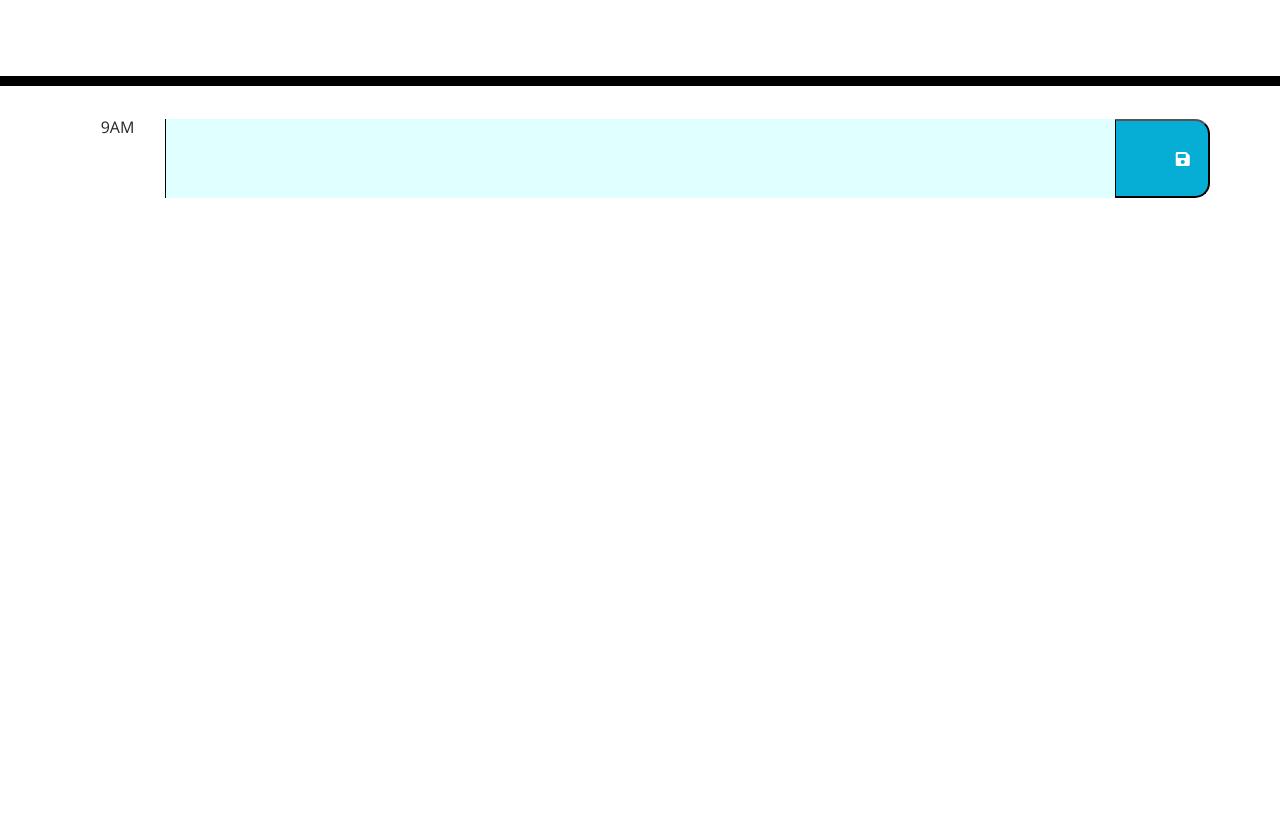
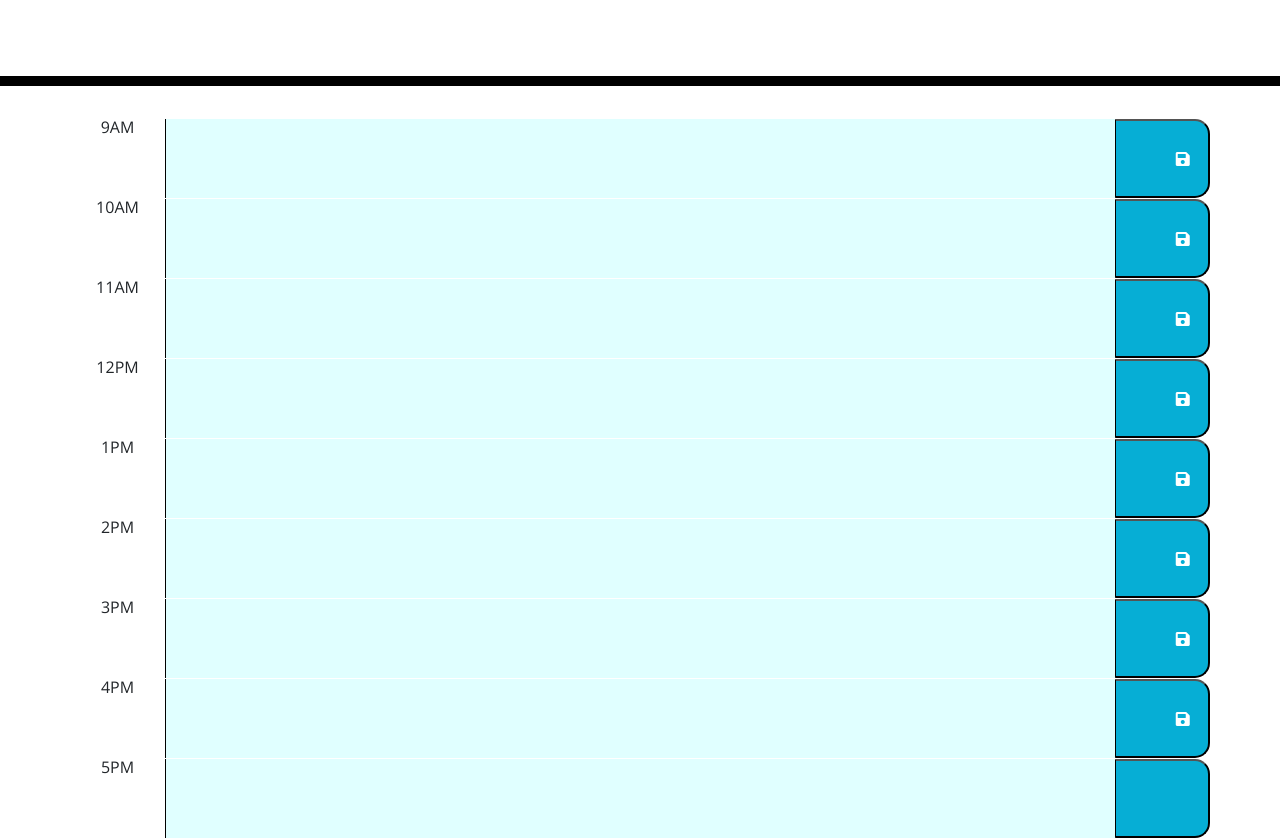
Before and after one commit to bluninjadragon/Scheduler-5, a plain HTML site: page Develop/index.html in a window 1280 px wide. Shown: the part 182-1020 px from the top of the page. Before the commit the page ends 800 px from the top, so only its background shows below. Drawn offline with nearby package versions, Linux system fonts and the light colour scheme.

Commit message:
updated to move the data attribute to button and add other times

```diff
--- a/Develop/index.html
+++ b/Develop/index.html
@@ -30,13 +30,100 @@
     </header>
     <div class="container">
       <!-- Timeblocks go here -->
-      <div class="row time-block" id="hour9" data-time = "9">
+      <div class="row time-block" id="hour9">
         <div class="col-md-1">9AM</div>
-        <textarea class = "col-md-10 description"></textarea>
-        <button class = "col-md-1 saveBtn">
+        <textarea id=sched-text class = "col-md-10 description"></textarea>
+        <button class = "col-md-1 saveBtn" data-time = "data9">
           <span class = "fas fa-save"></span>
         </button>
-        </div>
+      </div>
+    </div>
+
+    <div class="container">
+      <!-- Timeblocks go here -->
+      <div class="row time-block" id="hour10">
+        <div class="col-md-1">10AM</div>
+        <textarea id=sched-text class = "col-md-10 description"></textarea>
+        <button class = "col-md-1 saveBtn" data-time = "data10">
+          <span class = "fas fa-save"></span>
+        </button>
+      </div>
+    </div>
+
+    <div class="container">
+      <!-- Timeblocks go here -->
+      <div class="row time-block" id="hour11">
+        <div class="col-md-1">11AM</div>
+        <textarea id=sched-text class = "col-md-10 description"></textarea>
+        <button class = "col-md-1 saveBtn" data-time = "data11">
+          <span class = "fas fa-save"></span>
+        </button>
+      </div>
+    </div>
+
+    <div class="container">
+      <!-- Timeblocks go here -->
+      <div class="row time-block" id="hour12">
+        <div class="col-md-1">12PM</div>
+        <textarea id=sched-text class = "col-md-10 description"></textarea>
+        <button class = "col-md-1 saveBtn" data-time = "data12">
+          <span class = "fas fa-save"></span>
+        </button>
+      </div>
+    </div>
+
+    <div class="container">
+      <!-- Timeblocks go here -->
+      <div class="row time-block" id="hour13">
+        <div class="col-md-1">1PM</div>
+        <textarea id=sched-text class = "col-md-10 description"></textarea>
+        <button class = "col-md-1 saveBtn" data-time = "data13">
+          <span class = "fas fa-save"></span>
+        </button>
+      </div>
+    </div>
+
+    <div class="container">
+      <!-- Timeblocks go here -->
+      <div class="row time-block" id="hour14">
+        <div class="col-md-1">2PM</div>
+        <textarea id=sched-text class = "col-md-10 description"></textarea>
+        <button class = "col-md-1 saveBtn" data-time = "data14">
+          <span class = "fas fa-save"></span>
+        </button>
+      </div>
+    </div>
+
+    <div class="container">
+      <!-- Timeblocks go here -->
+      <div class="row time-block" id="hour15">
+        <div class="col-md-1">3PM</div>
+        <textarea id=sched-text class = "col-md-10 description"></textarea>
+        <button class = "col-md-1 saveBtn" data-time = "data15">
+          <span class = "fas fa-save"></span>
+        </button>
+      </div>
+    </div>
+
+    <div class="container">
+      <!-- Timeblocks go here -->
+      <div class="row time-block" id="hour16">
+        <div class="col-md-1">4PM</div>
+        <textarea id=sched-text class = "col-md-10 description"></textarea>
+        <button class = "col-md-1 saveBtn" data-time = "data16">
+          <span class = "fas fa-save"></span>
+        </button>
+      </div>
+    </div>
+
+    <div class="container">
+      <!-- Timeblocks go here -->
+      <div class="row time-block" id="hour17">
+        <div class="col-md-1">5PM</div>
+        <textarea id=sched-text class = "col-md-10 description"></textarea>
+        <button class = "col-md-1 saveBtn" data-time = "data17"
+          <span class = "fas fa-save"></span>
+        </button>
       </div>
     </div>
 
--- a/Develop/script.js
+++ b/Develop/script.js
@@ -1,9 +1,20 @@
 $(document).ready(function () {
     // all your code goes here
-    // define storage array
-    let storageArray = [];
     // user click save button
     $('.saveBtn').on('click', saveTask);
+    init();
+
+    function init() {
+        $("#hour9 #sched-text").val(localStorage.getItem("data9"));
+        $("#hour10 #sched-text").val(localStorage.getItem("data10"));
+        $("#hour11 #sched-text").val(localStorage.getItem("data11"));
+        $("#hour12 #sched-text").val(localStorage.getItem("data12"));
+        $("#hour13 #sched-text").val(localStorage.getItem("data13"));
+        $("#hour14 #sched-text").val(localStorage.getItem("data14"));
+        $("#hour15 #sched-text").val(localStorage.getItem("data15"));
+        $("#hour16 #sched-text").val(localStorage.getItem("data16"));
+        $("#hour17 #sched-text").val(localStorage.getItem("data17"));
+        }
 
     function updateRowColor() {
        // set variable to current hour
@@ -14,9 +25,12 @@ $(document).ready(function () {
     function saveTask() {
         alert('saved');
         // get stuff user put in textarea
-        let schedText = $('textarea').val();
+        let value = $(this).siblings('#sched-text').val();
+        // moved the data attribute to where "this" is looking for (button element)
+            // and used it to set it as a key so that when setting item to local storage, there will be a unique key for each hour
+        let key = $(this).data('time');
         // save that to localstorage
-        localStorage.setItem("text", storageArray);
+        localStorage.setItem(key, value);
         //show message that this was "save to local storage"
         //hide message after certain amount of time
     }
```
Also changed, not shown: 1 other file.
